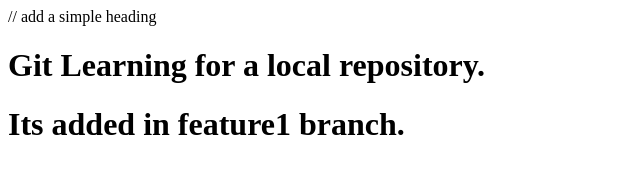
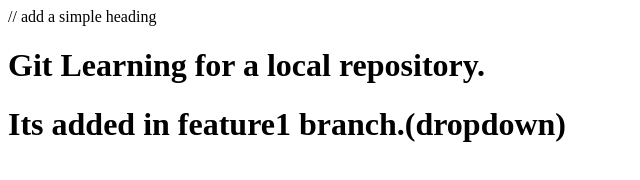
Before and after one commit to bendivani456/local-repo, a plain HTML site: page index.html in a window 1280 px wide. Shown: the whole page, without its empty margins (0-640 px from the left). Drawn offline with Linux system fonts and the light colour scheme.

Commit message:
added dropdown in feature1 branch

```diff
--- a/index.html
+++ b/index.html
@@ -1,3 +1,3 @@
 // add a simple heading
 <h1>Git Learning for a local repository.</h1>
-<h1>Its added in feature1 branch.</h1>
+<h1>Its added in feature1 branch.(dropdown)</h1>
```
